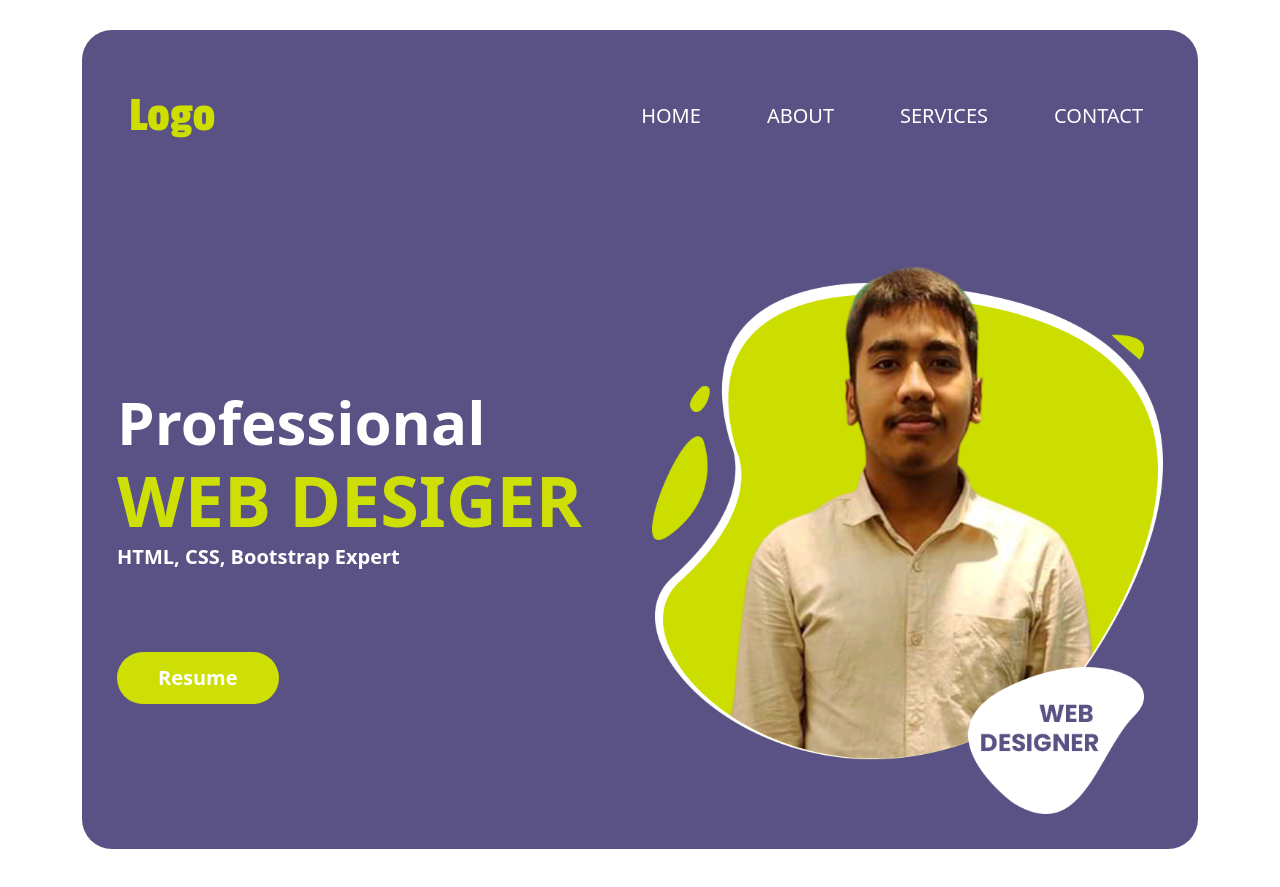
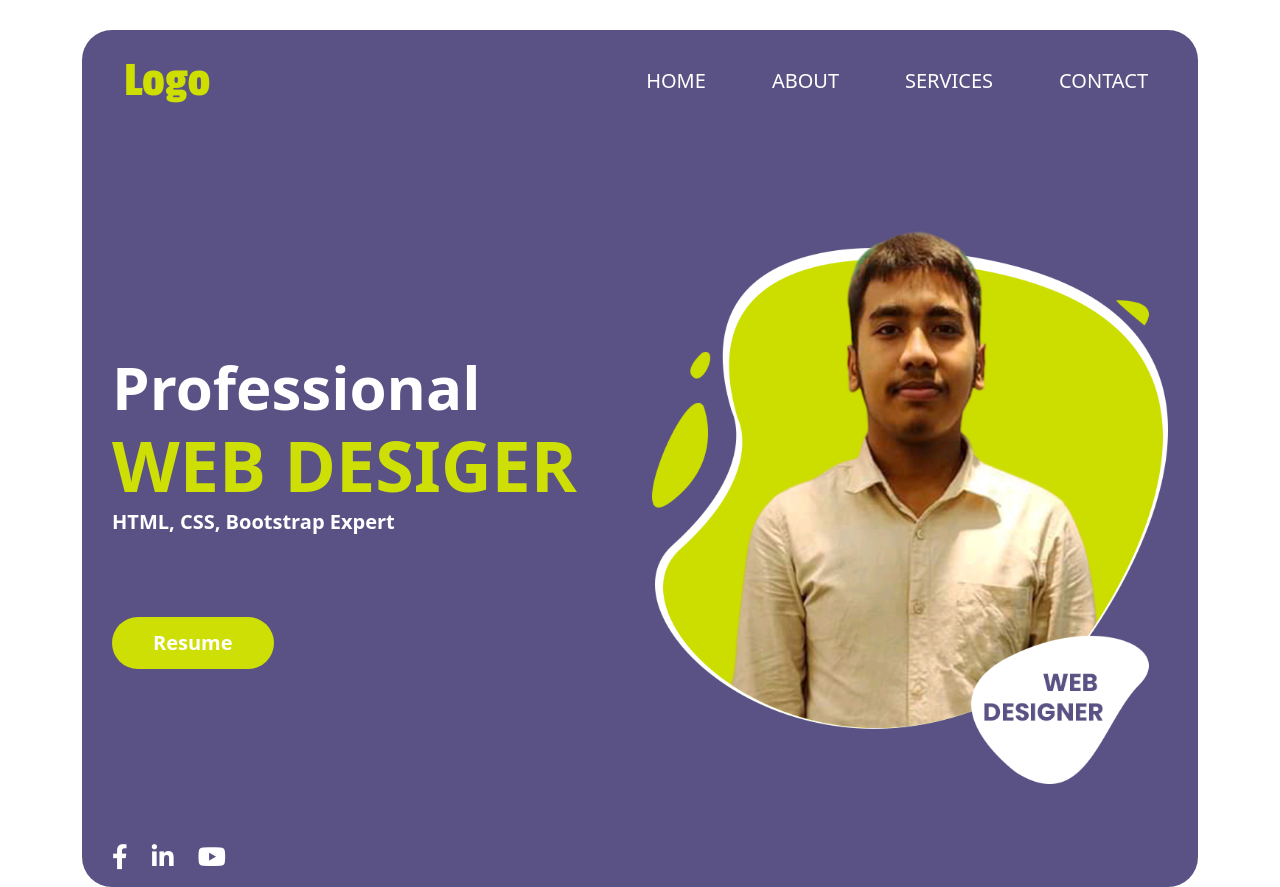
Before and after one commit to kaykobadyiasin/fast-p1-gai-psd-to-html, a plain HTML site: page index.html in a window 1280 px wide. Before the commit the page ends 849 px from the top, so only its background shows below. Drawn offline with nearby package versions, Linux system fonts and the light colour scheme.

Commit message:
Add files via upload

```diff
--- a/css/style.css
+++ b/css/style.css
@@ -8,7 +8,7 @@ body{
 .bg_cl {
 	overflow: hidden;
 	margin-top: 30px;
-	padding: 35px;
+	padding: 0 30px 15px 30px;
 	background-color: #5a5284;
 	border-radius: 30px;
 }
@@ -68,7 +68,7 @@ body{
 	font-weight: 700;
 	margin-bottom: 80px;
 }
-.b_left a{
+.b_left .buton{
     color: white;
     background-color: #CEDF05;
     border-radius: 50px;
@@ -77,9 +77,24 @@ body{
     font-weight: 700;
     transition: .3s;
 }
-.b_left a:hover{
+.b_left .buton:hover{
     color:  #CEDF05;
     background-color: white;
+}
+.social{
+    margin-top: 175px;
+}
+.social a{
+    color: white;
+    margin-right: 20px;
+}
+.social a i{
+    color: white;
+    font-size: 25px;
+    transition: .3s;
+}
+.social a:hover i{
+    color: #CEDF05;
 }
 
 .b_right{
--- a/index.html
+++ b/index.html
@@ -4,6 +4,9 @@
     <meta charset="UTF-8">
     <meta http-equiv="X-UA-Compatible" content="IE=edge">
     <meta name="viewport" content="width=device-width, initial-scale=1.0">
+
+
+    <!-- https://kaykobadyiasin.github.io/fast-p1-gai-psd-to-html/ -->
 
     <!-- fonts cdn -->
     <link rel="preconnect" href="https://fonts.googleapis.com">
@@ -13,6 +16,9 @@
     <link rel="preconnect" href="https://fonts.googleapis.com">
     <link rel="preconnect" href="https://fonts.gstatic.com" crossorigin>
     <link href="https://fonts.googleapis.com/css2?family=Passion+One:wght@400;700;900&display=swap" rel="stylesheet">
+
+    <!-- fontawesome cdn -->
+    <link rel="stylesheet" href="https://cdnjs.cloudflare.com/ajax/libs/font-awesome/6.2.0/css/all.min.css" integrity="sha512-xh6O/CkQoPOWDdYTDqeRdPCVd1SpvCA9XXcUnZS2FmJNp1coAFzvtCN9BmamE+4aHK8yyUHUSCcJHgXloTyT2A==" crossorigin="anonymous" referrerpolicy="no-referrer" />
 
     <!-- CSS only -->
     <link rel="stylesheet" href="css/style.css">
@@ -62,7 +68,12 @@
                     <h3>Professional</h3>
                     <h2>Web Desiger</h2>
                     <p>HTML, CSS, Bootstrap Expert</p>
-                    <a class="btn" href="#">Resume</a>
+                    <a class="btn buton" href="https://drive.google.com/file/d/1w0i8B9HkJPIcHSotDb4saRCEOUPyumhP/view?usp=sharing" target="blank">Resume</a>
+                    <div class="social">
+                      <a href="https://www.facebook.com/kaykobadyiasin" target="blank"><i class="fa-brands fa-facebook-f"></i></a>
+                      <a href="https://www.linkedin.com/in/kaykobadyiasin/" target="blank"><i class="fa-brands fa-linkedin-in"></i></a>
+                      <a href="https://www.youtube.com/channel/UCvawath67O18yUbqN9pFtMg" target="blank"><i class="fa-brands fa-youtube"></i></a>
+                    </div>
                   </div>
                 </div>
                 <div class="col-lg-6">
```
